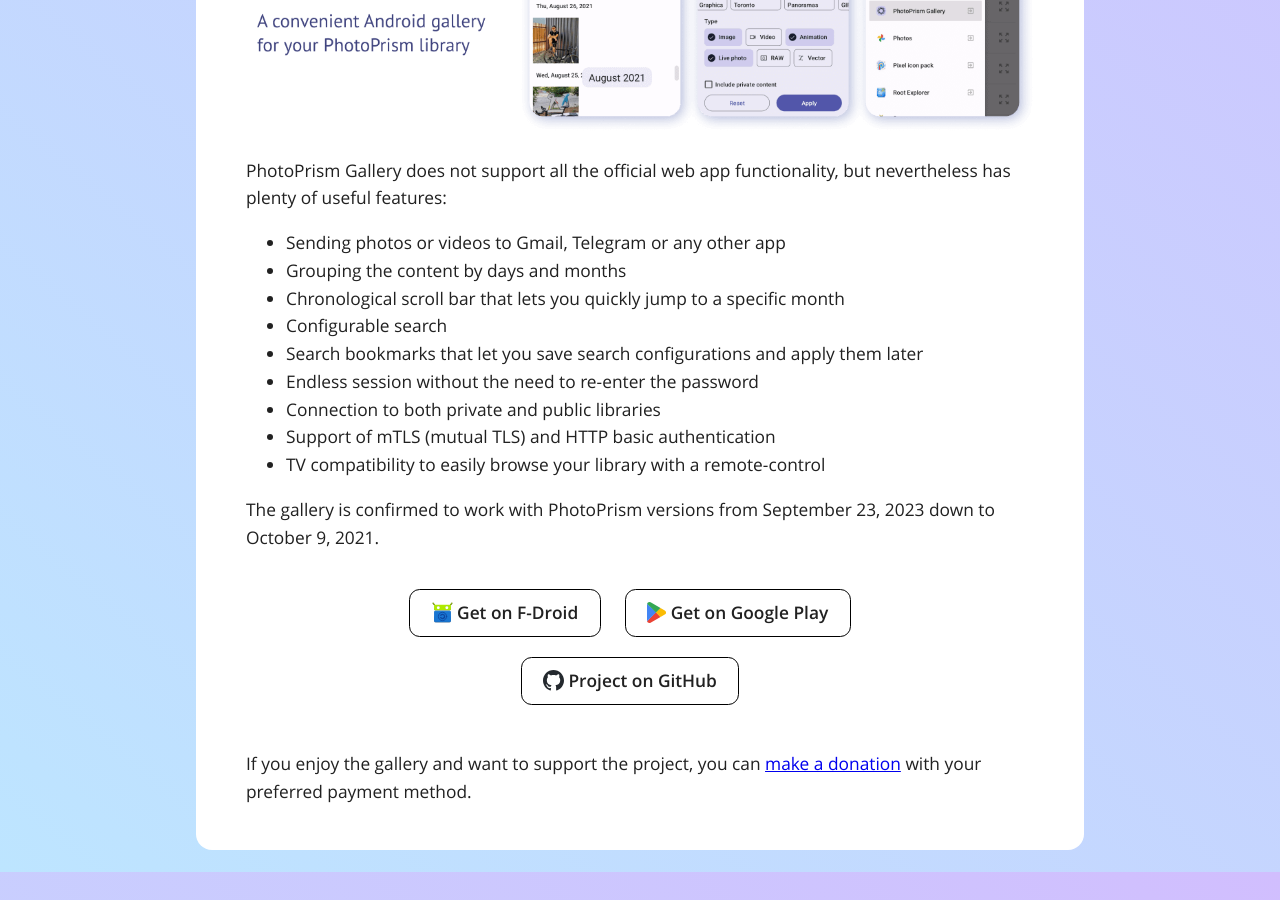
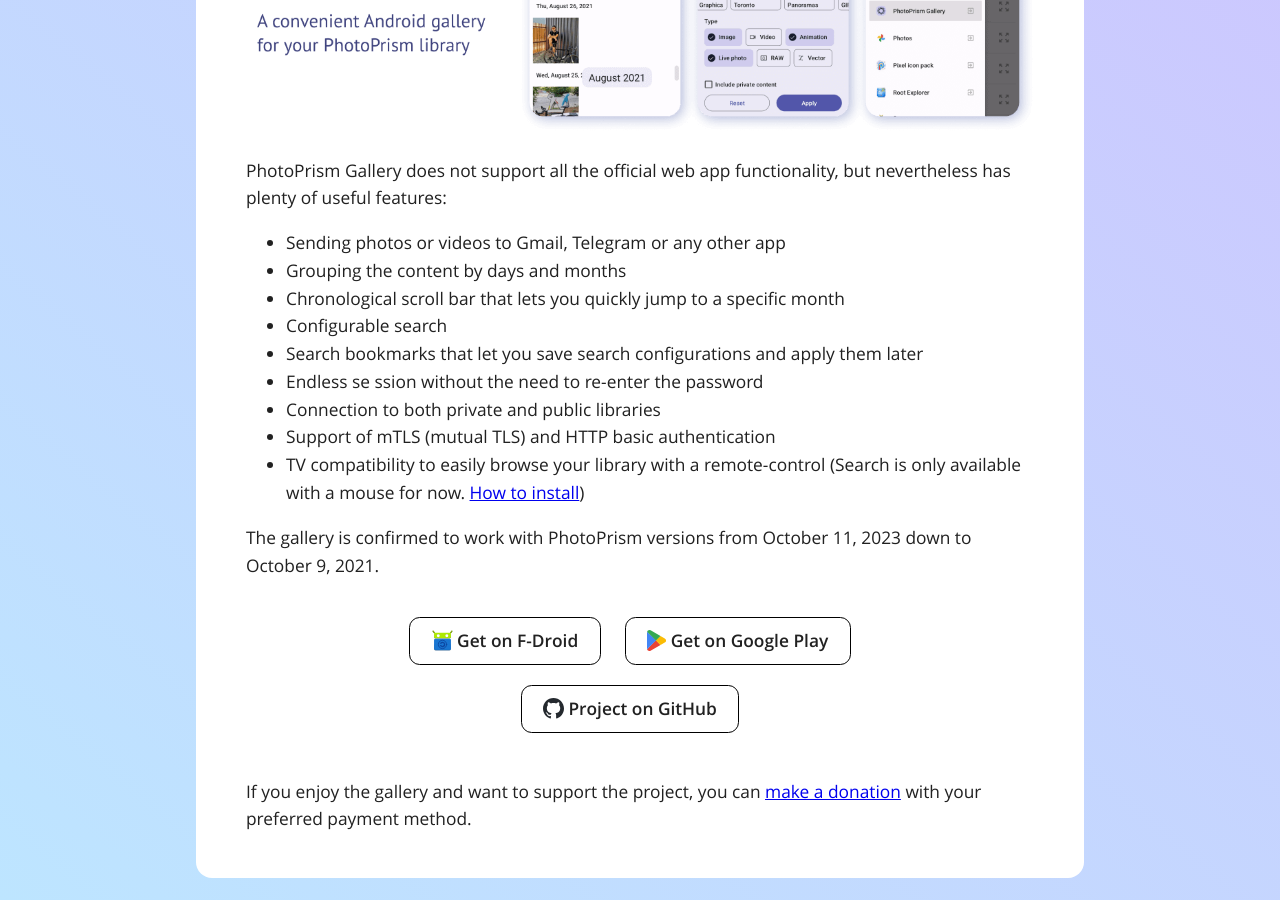
Before and after one commit to Radiokot/website, a Jekyll site: the page built from _projects/photoprism-android-gallery.html, in a window 1280 px wide and 900 px high, scrolled down 704 px. Built offline with Jekyll 4.4.1, drawn with Linux system fonts in a browser that asks for light colours; before the commit the page ends 1576 px from its top, so only the background shows below that.

Commit message:
Actualize PhotoPrism description

```diff
--- a/_projects/photoprism-android-gallery.html
+++ b/_projects/photoprism-android-gallery.html
@@ -33,12 +33,16 @@
         <li>Chronological scroll bar that lets you quickly jump to a specific month</li>
         <li>Configurable search</li>
         <li>Search bookmarks that let you save search configurations and apply them later</li>
-        <li>Endless session without the need to re-enter the password</li>
+        <li>Endless se
+        ssion without the need to re-enter the password</li>
         <li>Connection to both private and public libraries</li>
         <li>Support of mTLS (mutual TLS) and HTTP basic authentication</li>
-        <li>TV compatibility to easily browse your library with a remote-control</li>
+        <li>TV compatibility to easily browse your library with a remote-control
+            (Search is only available with a mouse for now.
+            <a href="https://github.com/Radiokot/photoprism-android-client/issues/66#issuecomment-1667426238" target="_blank">How to install</a>)
+        </li>
     </ul>
-    The gallery is confirmed to work with PhotoPrism versions from September 23,
+    The gallery is confirmed to work with PhotoPrism versions from October 11,
     2023 down to October 9, 2021.</p>
 <center>
     <a
```
